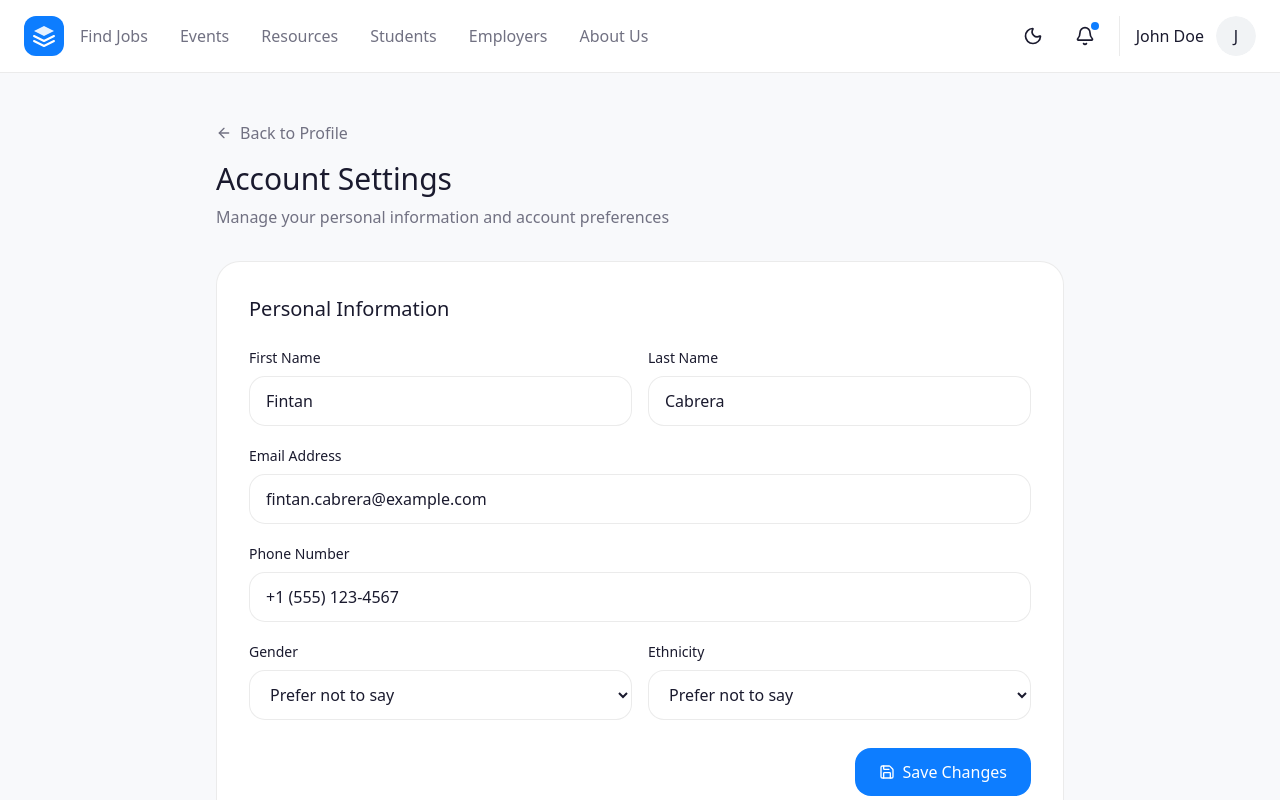
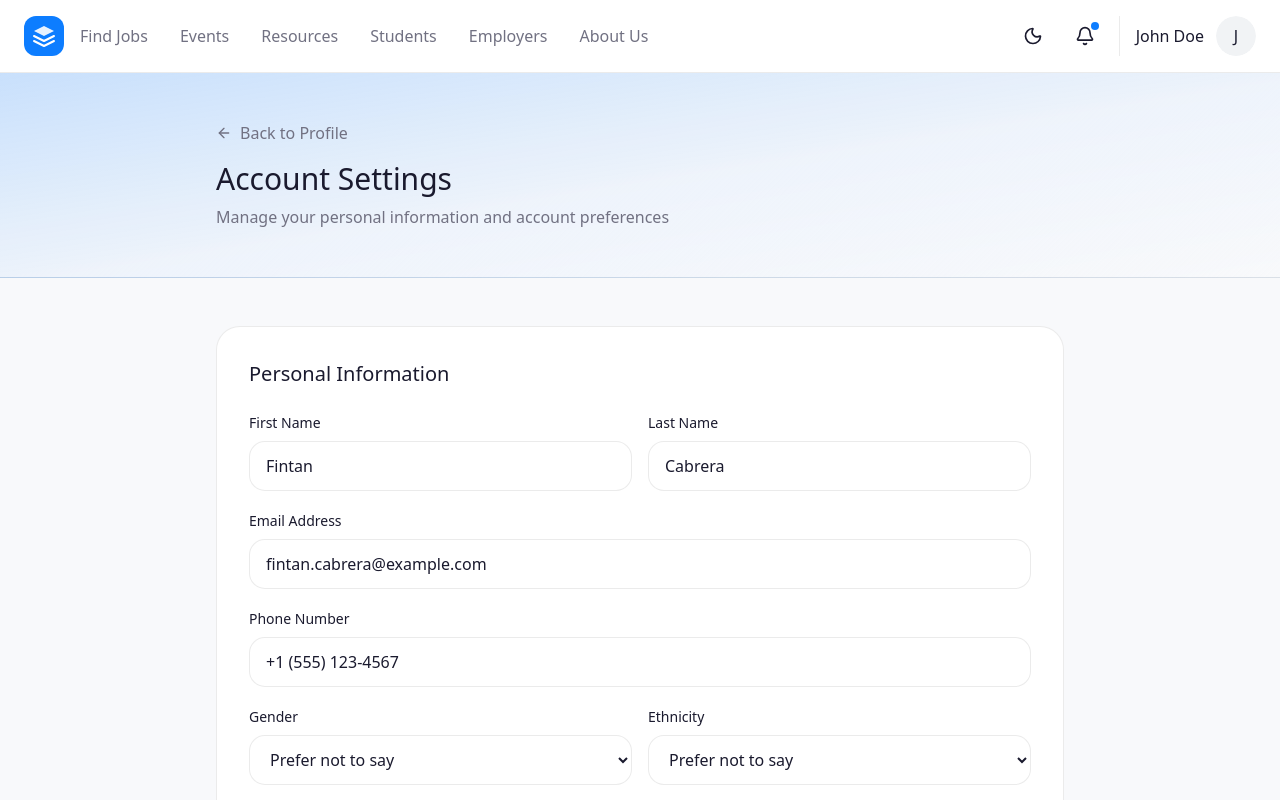
Before and after one commit to Shemz-ux/FOP-app, a React (Vite) app in the folder frontend/: page /settings in a window 1280 px wide. Shown: the top 800 px of the page. Built offline with nearby package versions, Linux system fonts and the light colour scheme.

Commit message:
Updated styling of the hero and headers

```diff
--- a/frontend/src/components/Hero/Hero.jsx
+++ b/frontend/src/components/Hero/Hero.jsx
@@ -8,7 +8,7 @@ export default function Hero({
   onSearch,
 }) {
   return (
-    <div className="bg-card border-b border-border relative overflow-hidden">
+    <div className="bg-gradient-to-br from-primary/20 via-primary/5 to-background border-b border-border relative overflow-hidden">
       <div className="container mx-auto px-6 py-16">
         <div className="max-w-4xl">
           {/* Title */}
--- a/frontend/src/pages/Profile/Profile.jsx
+++ b/frontend/src/pages/Profile/Profile.jsx
@@ -97,7 +97,7 @@ export default function ProfilePage() {
   return (
     <div className="min-h-screen">
       {/* Profile Header */}
-      <section className="bg-secondary/30 border-b border-border">
+      <section className="bg-gradient-to-br from-primary/20 via-primary/5 to-background border-b border-border">
         <div className="container mx-auto px-6 py-12">
           <div className="flex flex-col md:flex-row items-start md:items-center gap-6">
             <Avatar className="w-30 h-30">
--- a/frontend/src/pages/Settings/Settings.jsx
+++ b/frontend/src/pages/Settings/Settings.jsx
@@ -70,9 +70,10 @@ export default function Settings() {
 
   return (
     <div className="min-h-screen">
+      {/* Header with Gradient Background */}
+      <section className="relative bg-gradient-to-br from-primary/20 via-primary/5 to-background border-b border-border">
         <div className="container mx-auto px-6 py-12 max-w-4xl">
-        {/* Header */}
-        <div className="mb-8 text-left">
+          <div className="text-left">
             <Link
               to="/profile"
               className="inline-flex items-center gap-2 text-muted-foreground hover:text-foreground transition-colors mb-4"
@@ -83,6 +84,10 @@ export default function Settings() {
             <h1 className="text-3xl mb-2 text-foreground">Account Settings</h1>
             <p className="text-muted-foreground">Manage your personal information and account preferences</p>
           </div>
+        </div>
+      </section>
+
+      <div className="container mx-auto px-6 py-12 max-w-4xl">
 
         {saved && (
           <div className="mb-6 p-4 bg-green-500/20 border border-green-500/30 rounded-xl flex items-center gap-3">
```
Lines whose indentation alone changed are shown as unchanged.
